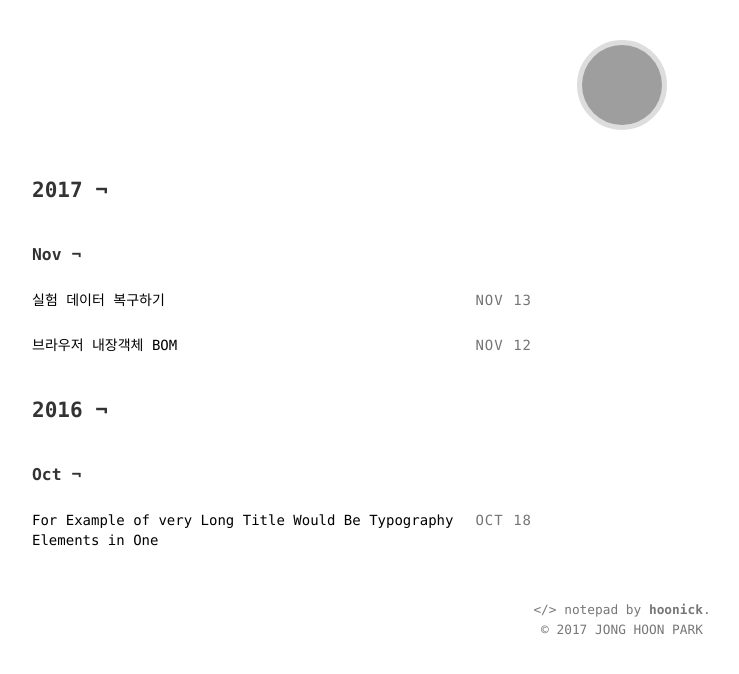
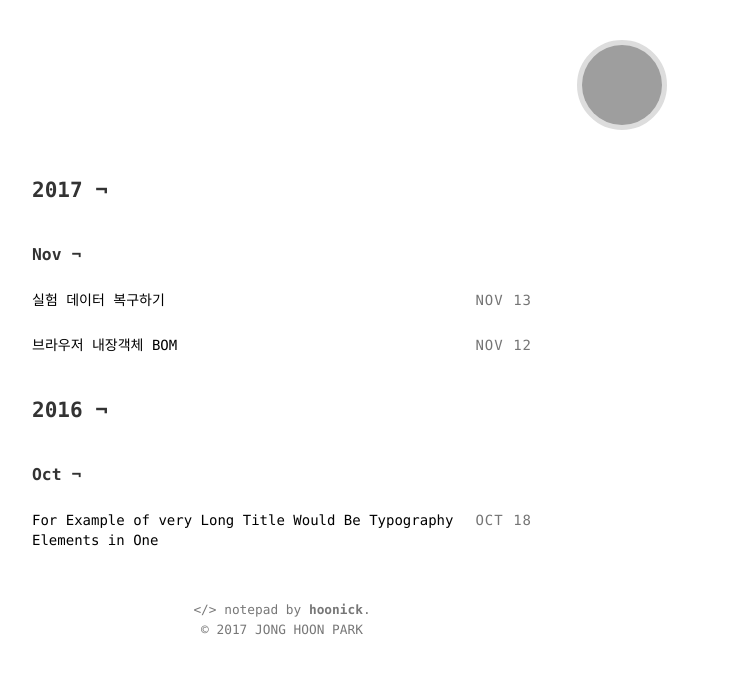
Before and after one commit to hoonick91/-old-choonick.github.io, a Jekyll site: the page built from index.html, in a window 1280 px wide. Shown: the top 674 px of the page, without its empty margins (18-757 px from the left). Built offline with Jekyll 4.4.1, drawn with Linux system fonts in a browser that asks for light colours; grey boxes are pictures that could not be loaded.

```diff
--- a/_includes/footer.html
+++ b/_includes/footer.html
@@ -1,4 +1,4 @@
-<div class="footer">
+<div class="footer" style="margin-left: 0px">
   <span class="block">&lt;/&gt; notepad by <a href="http://github.com/choonick">hoonick</a>.</span>
   <span class="block">&copy; {{ site.time | date: '%Y' }} {{ site.author_name }}</span>
 </div>
--- a/_includes/header.html
+++ b/_includes/header.html
@@ -1,4 +1,4 @@
-<aside class="logo">
+<aside class="logo" style="margin-left: 0px">
 
 	{% if page.url == '/index.html' or page.url == '/' %}
 		{% assign link = '/about' %}
```
